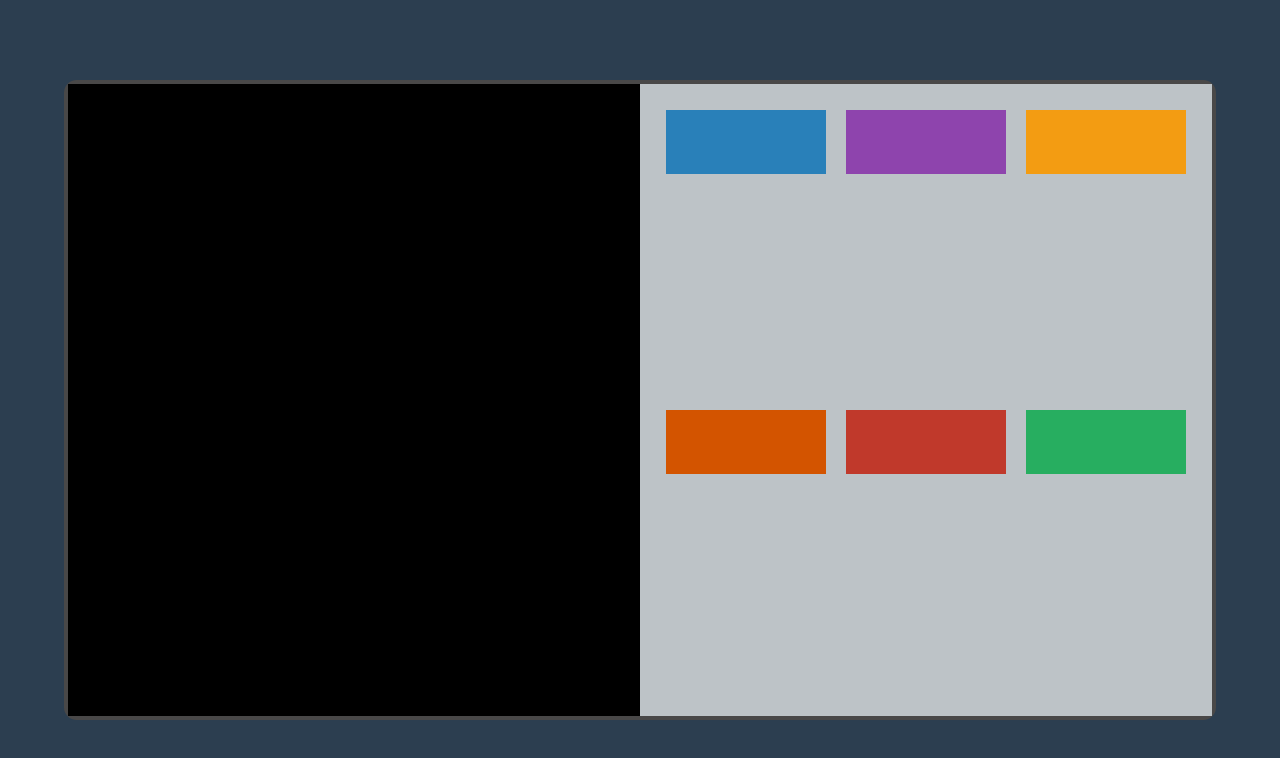
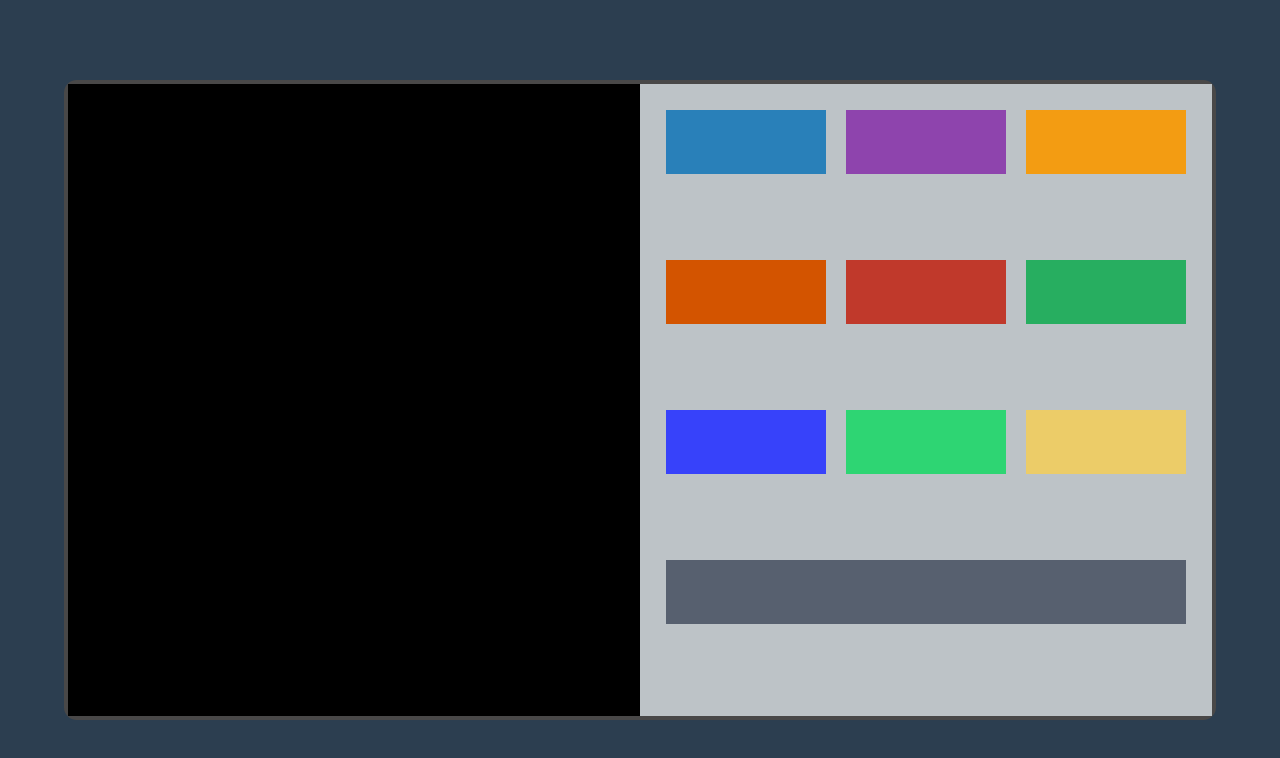
Before and after one commit to theshubhamdhage/colorChanger, a plain HTML site: page index.html in a window 1280 px wide. Drawn offline with Linux system fonts and the light colour scheme.

Commit message:
added more colors

```diff
--- a/app.js
+++ b/app.js
@@ -5,6 +5,10 @@ var three=document.querySelector('.three')
 var four=document.querySelector('.four')
 var five=document.querySelector('.five')
 var six=document.querySelector('.six')
+var seven=document.querySelector('.seven')
+var eight=document.querySelector('.eight')
+var nine=document.querySelector('.nine')
+var ten=document.querySelector('.ten')
 
 
 
@@ -28,3 +32,7 @@ change(three)
 change(four)
 change(five)
 change(six)
+change(seven)
+change(eight)
+change(nine)
+change(ten)
--- a/index.html
+++ b/index.html
@@ -21,6 +21,11 @@
         <div class="color four"></div>
         <div class="color five"></div>
         <div class="color six"></div>
+        <div class="color seven"></div>
+        <div class="color eight"></div>
+        <div class="color nine"></div>
+        <div class="color ten"></div>
+
 </div>
 
 
--- a/style.css
+++ b/style.css
@@ -29,6 +29,22 @@
 
 .six{
     background-color: #27ae60;
+}
+
+.seven{
+    background-color: #3742fa;
+}
+
+.eight{
+    background-color: #2ed573;
+}
+
+.nine{
+    background-color: #eccc68;
+}
+
+.ten{
+    background-color: #57606f;
 }
 
 body{
```
